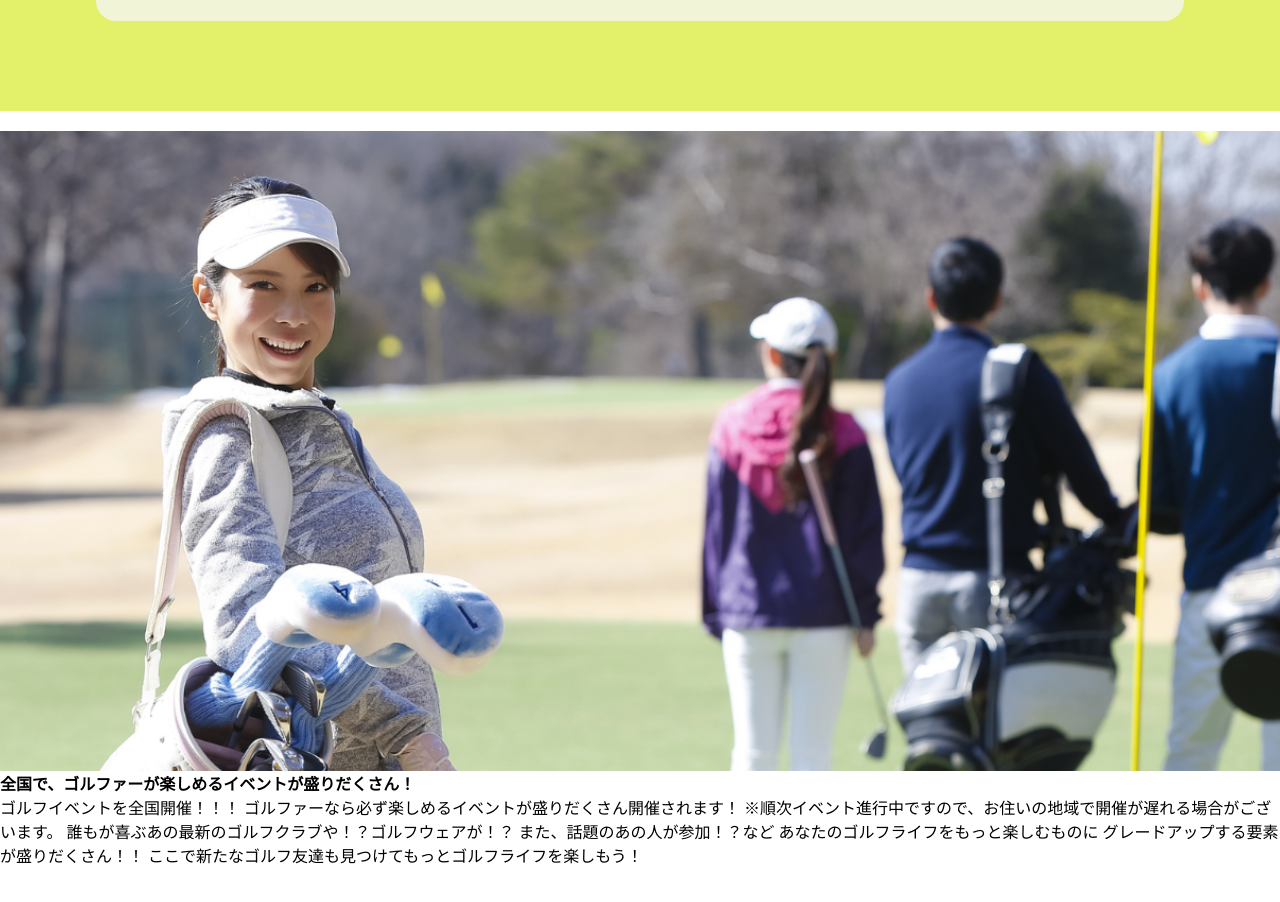
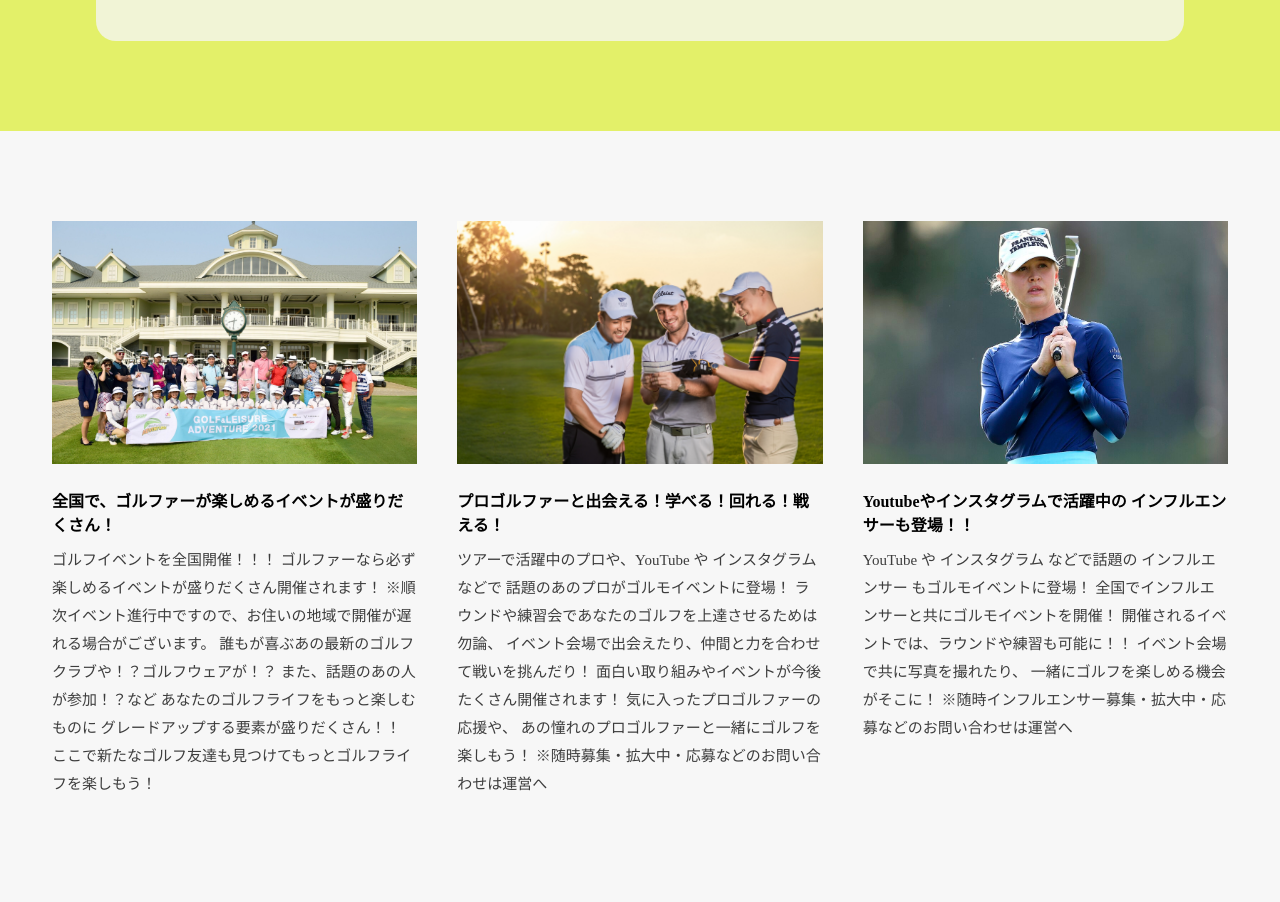
Before and after one commit to HauMinh/golmo, a plain HTML site: page index.html in a window 1280 px wide. Shown: the part 1494-2396 px from the top of the page. Before the commit the page ends 2361 px from the top, so only its background shows below. Drawn offline with nearby package versions, Linux system fonts and the light colour scheme.

Commit message:
upload code

```diff
--- a/css/style.css
+++ b/css/style.css
@@ -2,6 +2,7 @@
     margin:0 ;
     padding: 0;
     box-sizing: border-box;
+    font-family: "Noto Sans JP";
 }
 .banner_slider .slide{
     background-image: url(../imgs/slide_header/bg4.jpg);
@@ -102,6 +103,7 @@
   .phone-container{
     width: 100%;
     background-color:#E3F069 ;
+    margin-top: 20px;
     padding-top: 90px;
     padding-bottom: 90px;
   }
@@ -138,21 +140,57 @@
     font-weight: 500;
   }
   /* *********************** */
-  .blog-1{
-    padding-top: 50%;
-    background: url(../imgs/content/blog1.png) top center / cover no-repeat;
-    position: relative;
+.container{
+    width: 100%;
+    min-height: 100vh;
+    background-color: #f7f7f7;
+}
+.container .row{
+    width: 95%;
+    margin: auto;
+}
+/* .container .row .heading-section{
+    width: 60%;
+    text-align: center;
+    margin: auto;
+}
+.container .row .heading-section h1{
+   padding-top: 30px;
+   font-size: 42px;
+}
+.container .row .heading-section p{
+    color: #3d3d3d;
+    padding-top: 15px;
+    font-size: 17px;
+    line-height:1.5 ;
+ } */
+
+
+.content-section{
+    display: flex;
+    justify-content: center;
+    margin: auto;
+    padding-top: 50px;
+}
+.content-section .card{
+    flex: 1;
+    margin: 40px 20px;
+}
+.content-section .card img{
+    width: 100%;
+    height: auto;
+}
+.content-section .card h4{
     margin-top: 20px;
-  }
-  .blog-1 .text-content{
-    position: absolute;
-  }
-  .blog-2{
-    padding-top: 50%;
-    background: url(../imgs/content/blog2.png) top center / cover no-repeat;
-    position: relative;
-    margin-top: 20px;
-  }
+}
+.content-section .card p{
+   font-size: 15px;
+   margin-top: 10px;
+   color:#3d3d3d ;
+   line-height: 28px;
+}
+
+/* responsive */
 @media only screen and (max-width: 992px){
     .banner_slider .slide {
         padding: 0 30px;
@@ -206,25 +244,4 @@
     .banner_slider .slick-dots li {
         margin: 0 6px;
     }
-    /* .banner_slider .slide {
-        padding: 0 30px;
-    }
-    .slide_content{
-        max-width: 100%;
-        padding: 10px 10px 0 10px;
-        border-width: 2px 2px 0 2px;
-        text-align: center;
-    }
-    .slide_content p{
-        font-size: 14px;
-        line-height: 20px;
-        letter-spacing: 0.5px;
-    }
-    .slide_content h2{
-        font-size: 22px;
-        line-height: 35px;
-    }
-    .slide_content .btn{
-        padding:8px 25px;
-    } */
 }
--- a/index.html
+++ b/index.html
@@ -50,14 +50,14 @@
         </div>
     </header>
     <main id="main">
-        <article class="blog phone-container">
+        <article class="phone-container">
           <div class="phone-blog">
             <div class="phone-title">
                <h1>全てのゴルファーが楽しめるアプリケーション！！ <br> ゴルモが遂にリリース！ </h1>
             </div>
             <div class="phone-content">
               <div class="phone-img">
-                <img src="../imgs/content/phone.png" alt="phone">
+                <img src="imgs/content/phone.png" alt="phone">
               </div>
               <div class="phone-decription">
                   <h4>
@@ -78,15 +78,20 @@
               </div>
             </div>
           </div>
-          <!-- <div class="note">
-            <img src="../imgs/content/note1.png" alt="note">
-            <p>ゴルモの特徴</p>
+        </article>
+        <article class="container">
+            <div class="row">
+                <!-- <div class="heading-section">
+                    <h1>Our <span>Blog</span></h1>
+                    <p>
+                        Tỷ lệ doanh thu của các công ty phát triển ra nước ngoài của Việt Nam thường được cho là từ 20% trở lên. Trong hoàn cảnh đó, các kỹ sư của NAL luôn duy trì động lực làm việc cao.
+                    </p>
                 </div> -->
-        </article>
-        <article class="blog blog-1">
-          <div class="text-content">
+                <div class="content-section">
+                    <div class=" card">
+                        <img src="imgs/content/golf_event.jpg" alt="phone">
                         <h4>全国で、ゴルファーが楽しめるイベントが盛りだくさん！</h4>
-            <div class="text-description">
+                        <p>
                             ゴルフイベントを全国開催！！！
                             ゴルファーなら必ず楽しめるイベントが盛りだくさん開催されます！
                             ※順次イベント進行中ですので、お住いの地域で開催が遅れる場合がございます。
@@ -96,12 +101,43 @@
                             あなたのゴルフライフをもっと楽しむものに
                             グレードアップする要素が盛りだくさん！！
                             ここで新たなゴルフ友達も見つけてもっとゴルフライフを楽しもう！
+                        </p>
+                    </div>
+                    <div class=" card">
+                        <img src="imgs/content/bestgolf.jpg" alt="phone">
+                        <h4>プロゴルファーと出会える！学べる！回れる！戦える！</h4>
+                        <p>
+                            ツアーで活躍中のプロや、YouTube や インスタグラム などで
+                            話題のあのプロがゴルモイベントに登場！
+
+                            ラウンドや練習会であなたのゴルフを上達させるためは勿論、
+                            イベント会場で出会えたり、仲間と力を合わせて戦いを挑んだり！
+
+                            面白い取り組みやイベントが今後たくさん開催されます！
+                            気に入ったプロゴルファーの応援や、
+                            あの憧れのプロゴルファーと一緒にゴルフを楽しもう！
+                            ※随時募集・拡大中・応募などのお問い合わせは運営へ
+                        </p>
+                    </div>
+                    <div class=" card">
+                        <img src="imgs/content/golfplayer.jpeg" alt="phone">
+                        <h4>Youtubeやインスタグラムで活躍中の
+                            インフルエンサーも登場！！</h4>
+                        <p>
+                            YouTube や インスタグラム などで話題の インフルエンサー もゴルモイベントに登場！
+
+                            全国でインフルエンサーと共にゴルモイベントを開催！
+                            開催されるイベントでは、ラウンドや練習も可能に！！
+
+                            イベント会場で共に写真を撮れたり、
+                            一緒にゴルフを楽しめる機会がそこに！
+                            ※随時インフルエンサー募集・拡大中・応募などのお問い合わせは運営へ
+                        </p>
+                    </div>
                 </div>
             </div>
         </article>
-        <!-- <article class="blog blog-2">
 
-        </article> -->
 
     </main>
     <footer id="footer">
```
Also changed, not shown: imgs/content/bestgolf.jpg (added), imgs/content/blog1.png (deleted), imgs/content/blog2.png (deleted), imgs/content/golf_event.jpg (added), imgs/content/golfplayer.jpeg (added). Lines whose indentation alone changed are shown as unchanged.
